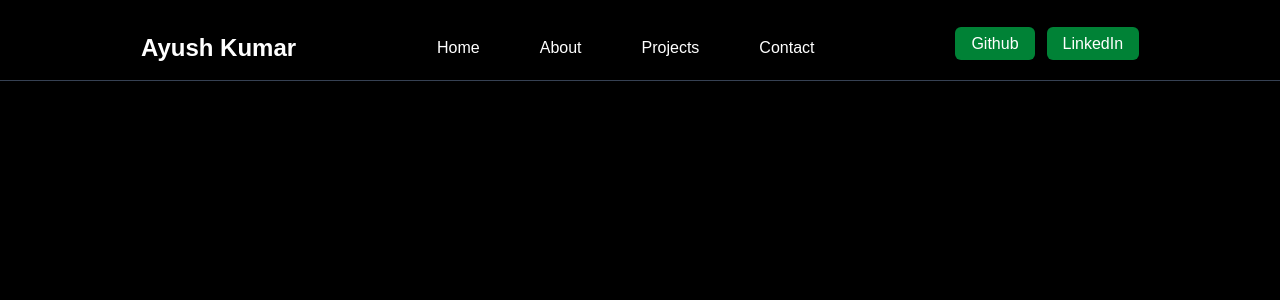
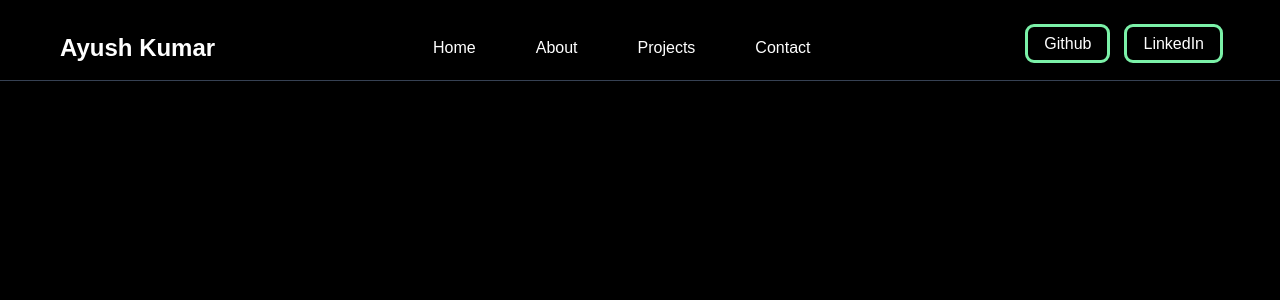
Before and after one commit to DeletedUser9/Personal-Website, a Next.js app: page / in a window 1280 px wide. Shown: the top 300 px of the page. Built offline with nearby package versions, Linux system fonts and the light colour scheme.

Commit message:
improved navbar allignment

```diff
--- a/app/components/Hover.tsx
+++ b/app/components/Hover.tsx
@@ -10,7 +10,7 @@ type HoverProps = {
 
 export default function Hover( {href, text, isbutton}: HoverProps) {
 
-    const isbuttonclass = isbutton ? "text-green-300 bg-green-700 text-white px-4 py-2 rounded-md hover:bg-green-600" : "hover:text-green-300";
+    const isbuttonclass = isbutton ? "text-green-300 outline-solid outline-green-300 text-white px-4 py-2 rounded-md hover:outline-white" : "hover:text-green-300";
 
   return (
     <div>
--- a/app/components/Navbar.tsx
+++ b/app/components/Navbar.tsx
@@ -5,7 +5,7 @@ export default function Navbar() {
 
     return(
         <header className="z-10 fixed top-0 w-full py-4">
-            <nav className="flex justify-evenly border-b border-gray-700 bg-black">
+            <nav className="flex justify-between border-b px-15 border-gray-700 bg-black">
 
                 <div className="flex justify-start items-center gap-3 py-4">
                     <h1 className="text-2xl font-bold text-white">Ayush Kumar</h1>
@@ -21,7 +21,7 @@ export default function Navbar() {
                     <li>
                         <Hover isbutton={false} href="/contact" text="Contact"></Hover></li>
                 </ul>
-                <div className=" flex justify-end gap-3 py-4">
+                <div className=" flex gap-5 py-4">
                     <Hover isbutton={true} href="https://github.com/DeletedUser9" text="Github"></Hover>
                     <Hover isbutton={true} href = "https://www.linkedin.com/in/ayush-kumar-2125b9294/" text="LinkedIn"></Hover>
                 </div>
```
